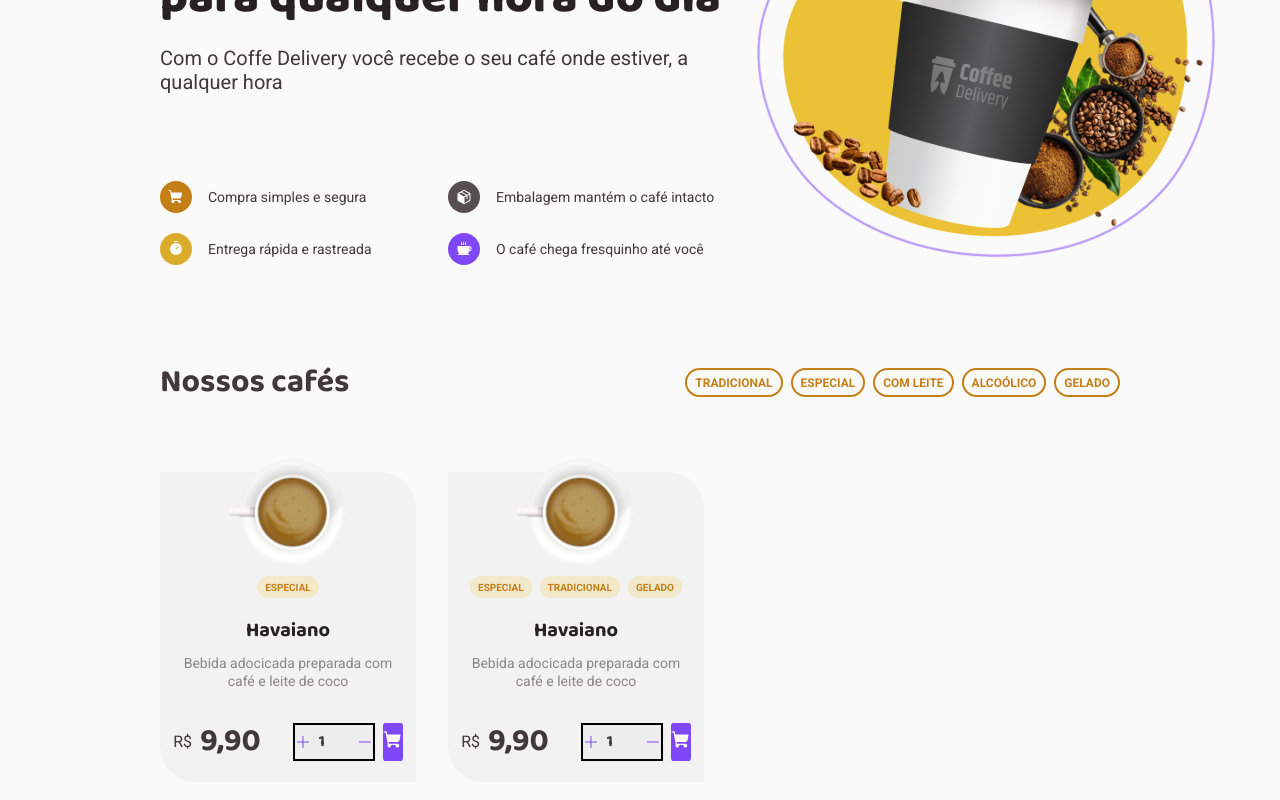
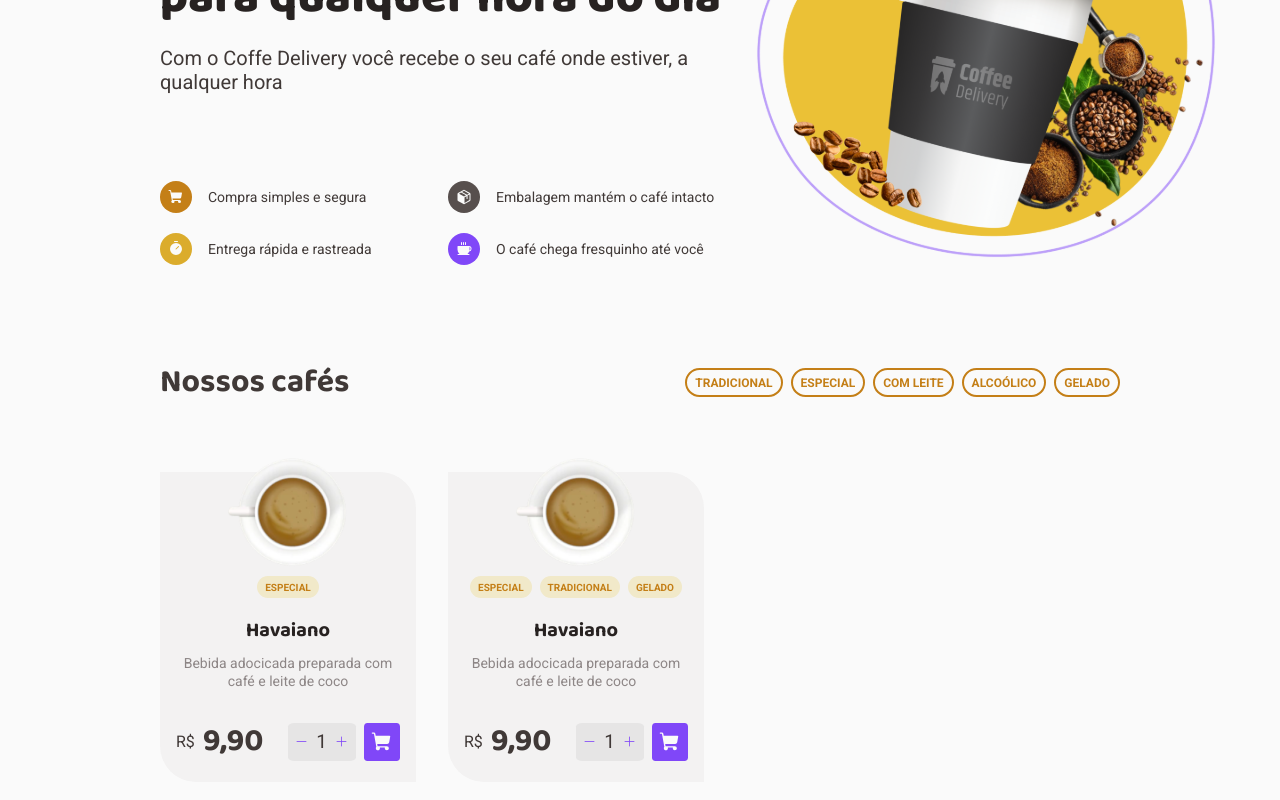
Before and after one commit to chelfonseca/coffee-delivery, a React (Vite) app: page / in a window 1280 px wide. Shown: the part 291-1091 px from the top of the page. Built offline with nearby package versions, Linux system fonts and the light colour scheme.

Commit message:
card component complete

```diff
--- a/src/pages/Home/Components/CoffeeList/Components/CoffeeCard/Components/index.tsx
+++ b/src/pages/Home/Components/CoffeeList/Components/CoffeeCard/Components/index.tsx
@@ -7,12 +7,12 @@ export function Buy() {
       <p>R$</p>
       <span>9,90</span>
       <AddButton>
-        <Plus />
+        <Minus size={13} />
         <span>1</span>
-        <Minus />
+        <Plus size={13} />
       </AddButton>
       <button>
-        <ShoppingCart size={20} weight="fill" />
+        <ShoppingCart size={22} weight="fill" />
       </button>
     </BuyContainer>
   )
--- a/src/pages/Home/Components/CoffeeList/Components/CoffeeCard/Components/styles.ts
+++ b/src/pages/Home/Components/CoffeeList/Components/CoffeeCard/Components/styles.ts
@@ -1,4 +1,4 @@
-import styled, { withTheme } from 'styled-components'
+import styled from 'styled-components'
 
 export const BuyContainer = styled.div`
   width: 100%;
@@ -15,6 +15,9 @@ export const BuyContainer = styled.div`
   button {
     width: 2.375rem;
     height: 2.375rem;
+    display: flex;
+    align-items: center;
+    justify-content: center;
     background-color: ${(props) => props.theme.purple};
     color: ${(props) => props.theme.background};
     border: none;
@@ -25,21 +28,26 @@ export const BuyContainer = styled.div`
     font-family: 'Baloo 2', sans-serif;
     font-size: 2rem;
     color: ${(props) => props.theme['base-subtitle']};
-    margin: 0 2rem 0 0.5rem;
+    margin: 0 1.5rem 0 0.5rem;
   }
 `
 export const AddButton = styled.div`
+  width: 4.5rem;
   height: 100%;
   display: flex;
   align-items: center;
-  justify-content: space-around;
-  background-color: ${(props) => props.theme['base-input']};
+  justify-content: center;
+  background-color: ${(props) => props.theme['base-button']};
   color: ${(props) => props.theme.purple};
-  border: 2px solid black;
   margin-right: 0.5rem;
+  border-radius: 10%;
 
   span {
-    font-size: 1rem;
+    font-family: 'Roboto', sans-serif;
+    font-size: 1.2rem;
     color: ${(props) => props.theme['base-subtitle']};
+    font-weight: 400;
+    padding: 0;
+    margin: 0 0.5rem;
   }
 `
```
